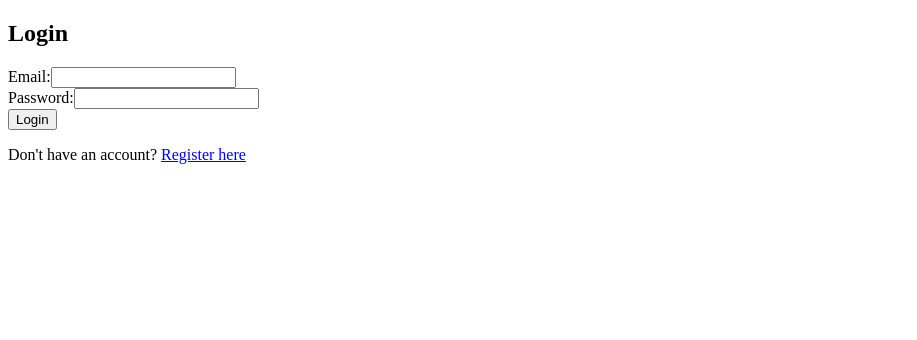
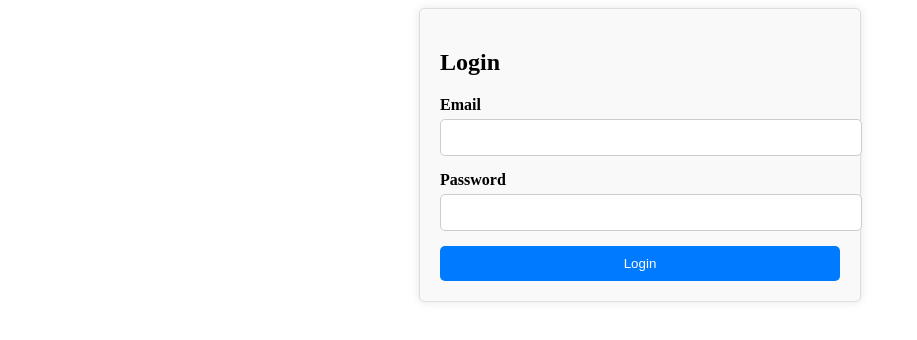
Before and after one commit to Faith-chepkemboi/WEB_APPLICATION, a React (Create React App) app in the folder frontend/: page / in a window 1280 px wide. Shown: the top 340 px of the page, without its empty margins (0-917 px from the left). Built offline with nearby package versions, Linux system fonts and the light colour scheme.

Commit message:
making login look beautiful

```diff
--- a/frontend/src/components/LoginForm.js
+++ b/frontend/src/components/LoginForm.js
@@ -1,50 +1,25 @@
-// components/LoginForm.js
+// LoginForm.js
 
-import React, { useState } from 'react';
-import { Link } from 'react-router-dom';
+import React from 'react';
+
+import '../style.css';
+
 
 const LoginForm = () => {
-    const [formData, setFormData] = useState({
-        email: '',
-        password: ''
-    });
-
-    const handleChange = (e) => {
-        const { name, value } = e.target;
-        setFormData({
-            ...formData,
-            [name]: value
-        });
-    };
-
-    const handleSubmit = (e) => {
-        e.preventDefault();
-        // Implement your login logic here (e.g., API call, validation)
-        console.log('Form submitted with:', formData);
-        // Reset form fields after submission (optional)
-        setFormData({
-            email: '',
-            password: ''
-        });
-    };
-
     return (
-        <div>
+        <div className="login-container">
             <h2>Login</h2>
-            <form onSubmit={handleSubmit}>
-                <div>
-                    <label>Email:</label>
-                    <input type="email" name="email" value={formData.email} onChange={handleChange} required />
+            <form className="login-form">
+                <div className="form-group">
+                    <label htmlFor="email">Email</label>
+                    <input type="email" id="email" name="email" />
                 </div>
-                <div>
-                    <label>Password:</label>
-                    <input type="password" name="password" value={formData.password} onChange={handleChange} required />
+                <div className="form-group">
+                    <label htmlFor="password">Password</label>
+                    <input type="password" id="password" name="password" />
                 </div>
-                <button type="submit">Login</button>
+                <button type="submit" className="btn">Login</button>
             </form>
-            <p>
-                Don't have an account? <Link to="/register">Register here</Link>
-            </p>
         </div>
     );
 };
--- /dev/null
+++ b/frontend/src/style.css
@@ -0,0 +1,48 @@
+/* LoginForm.css */
+
+.login-container {
+    max-width: 400px;
+    margin: 0 auto;
+    padding: 20px;
+    border: 1px solid #ddd;
+    border-radius: 5px;
+    background-color: #f9f9f9;
+    box-shadow: 0 0 10px rgba(0, 0, 0, 0.1);
+}
+
+.login-form {
+    display: flex;
+    flex-direction: column;
+}
+
+.form-group {
+    margin-bottom: 15px;
+}
+
+.form-group label {
+    font-weight: bold;
+    margin-bottom: 5px;
+    display: block;
+}
+
+.form-group input[type="email"],
+.form-group input[type="password"] {
+    padding: 10px;
+    border: 1px solid #ccc;
+    border-radius: 5px;
+    width: 100%;
+}
+
+.btn {
+    padding: 10px 20px;
+    background-color: #007bff;
+    color: #fff;
+    border: none;
+    border-radius: 5px;
+    cursor: pointer;
+    transition: background-color 0.3s ease;
+}
+
+.btn:hover {
+    background-color: #0056b3;
+}
```
